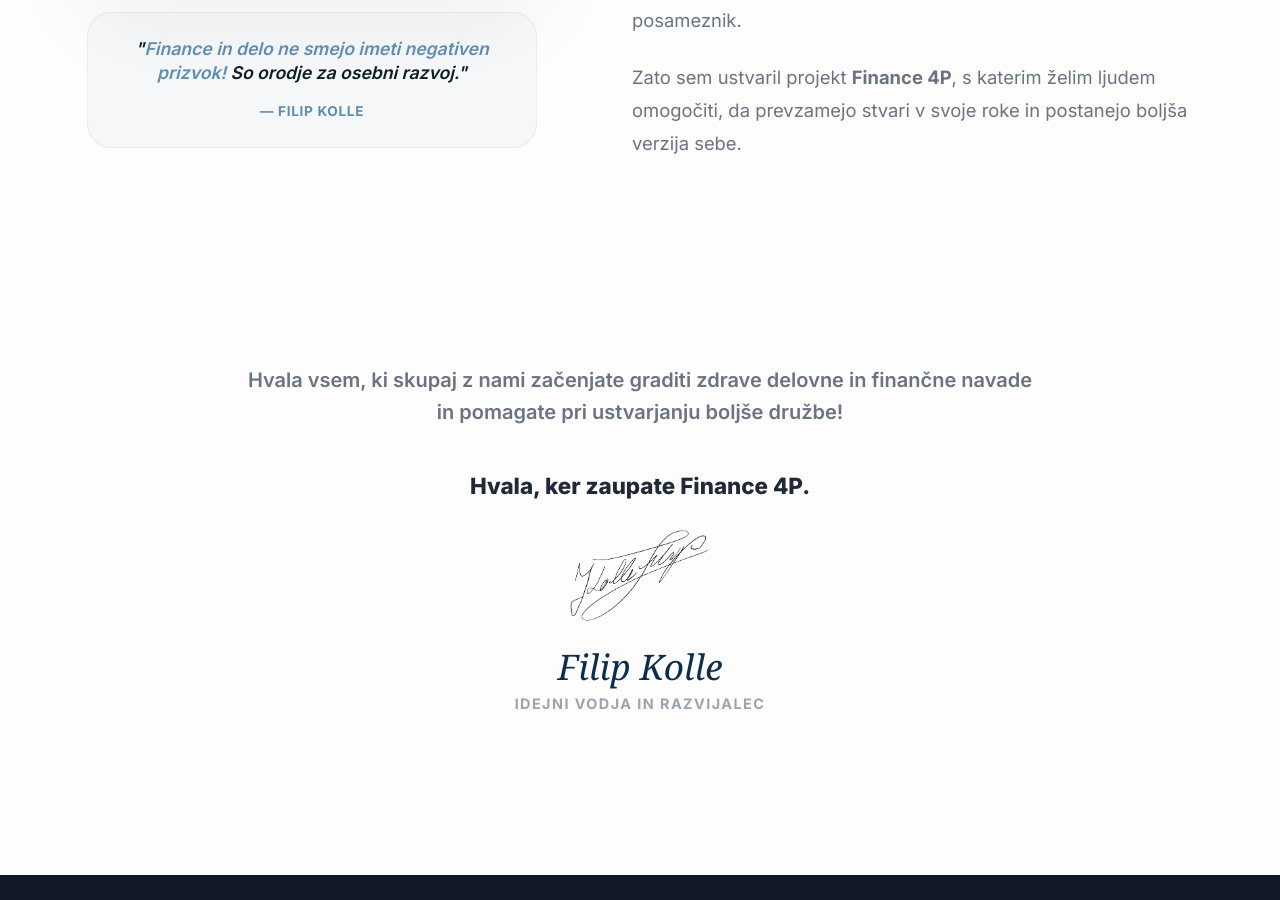
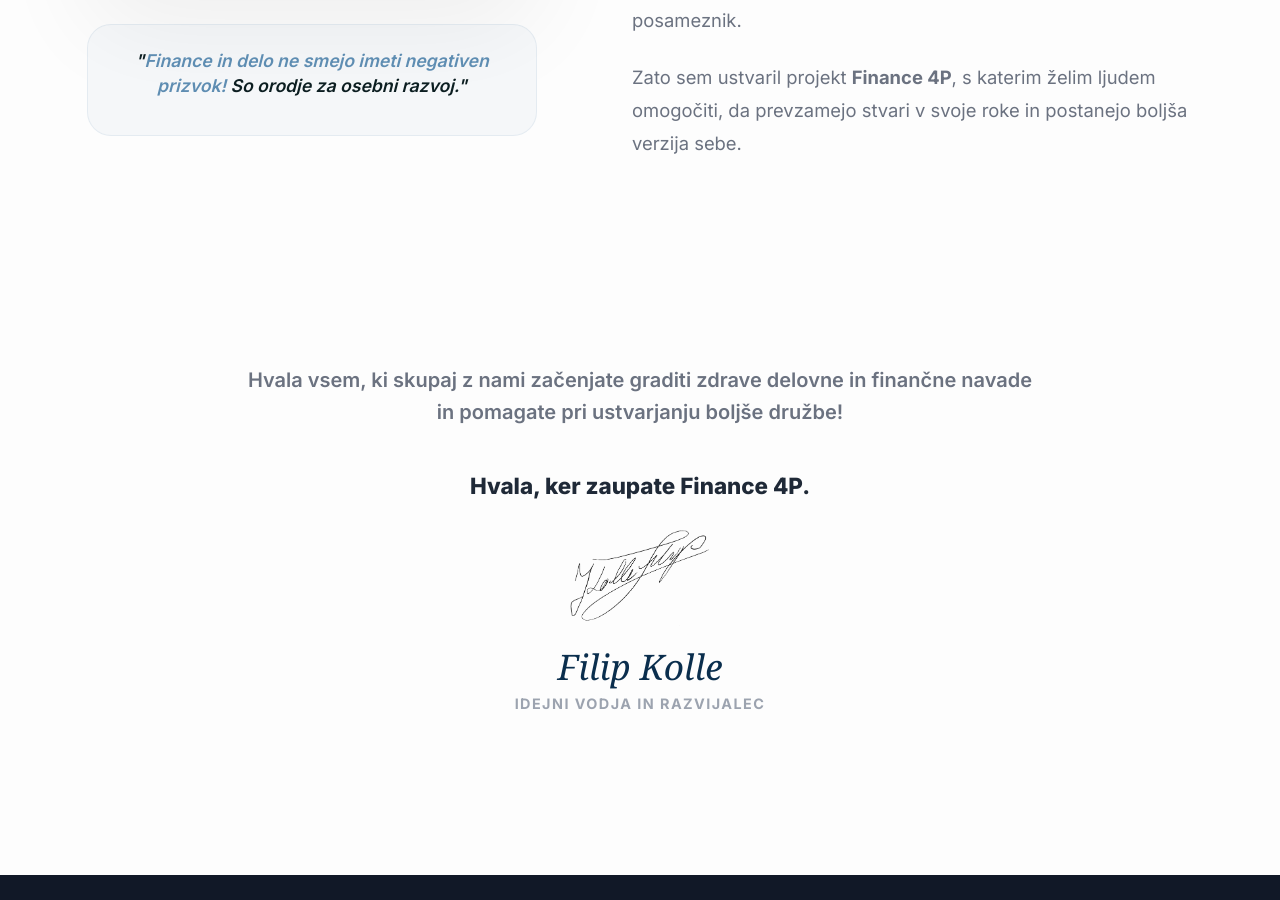
Before and after one commit to filipkolle/Landing-4P, a React (Vite) app: page /o-nas in a window 1280 px wide. Shown: the part 5247-6147 px from the top of the page. Built offline with nearby package versions, Linux system fonts and the light colour scheme.

Commit message:
style: remove author name from quote box in AboutPage

```diff
--- a/src/pages/AboutPage.jsx
+++ b/src/pages/AboutPage.jsx
@@ -319,7 +319,6 @@ const AboutPage = () => {
                 <p className="key-message-text-side">
                   "<span className="blue-text">Finance in delo ne smejo imeti negativen prizvok!</span> So orodje za osebni razvoj."
                 </p>
-                <span className="key-message-author-side">— Filip Kolle</span>
               </motion.div>
             </motion.div>
 
```
